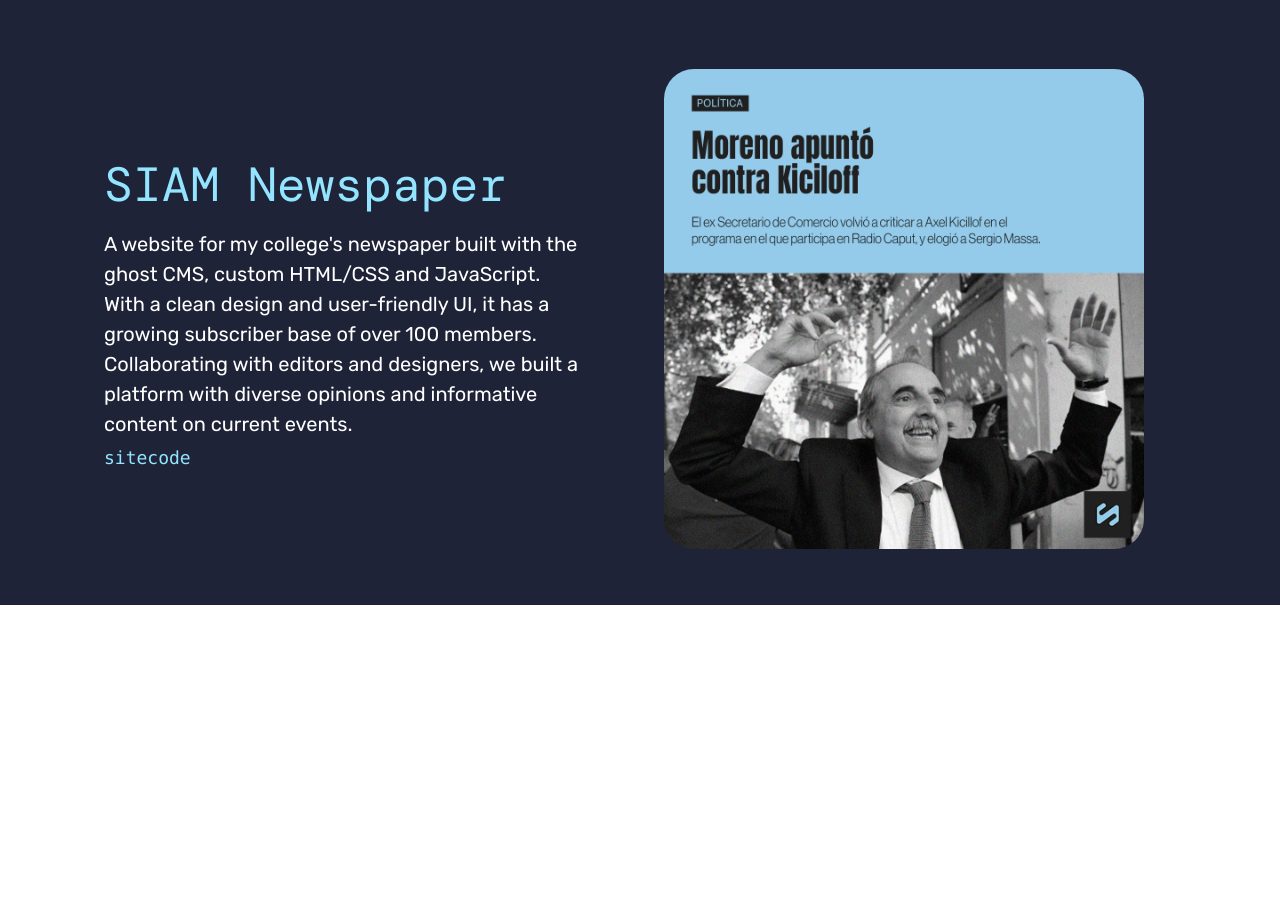
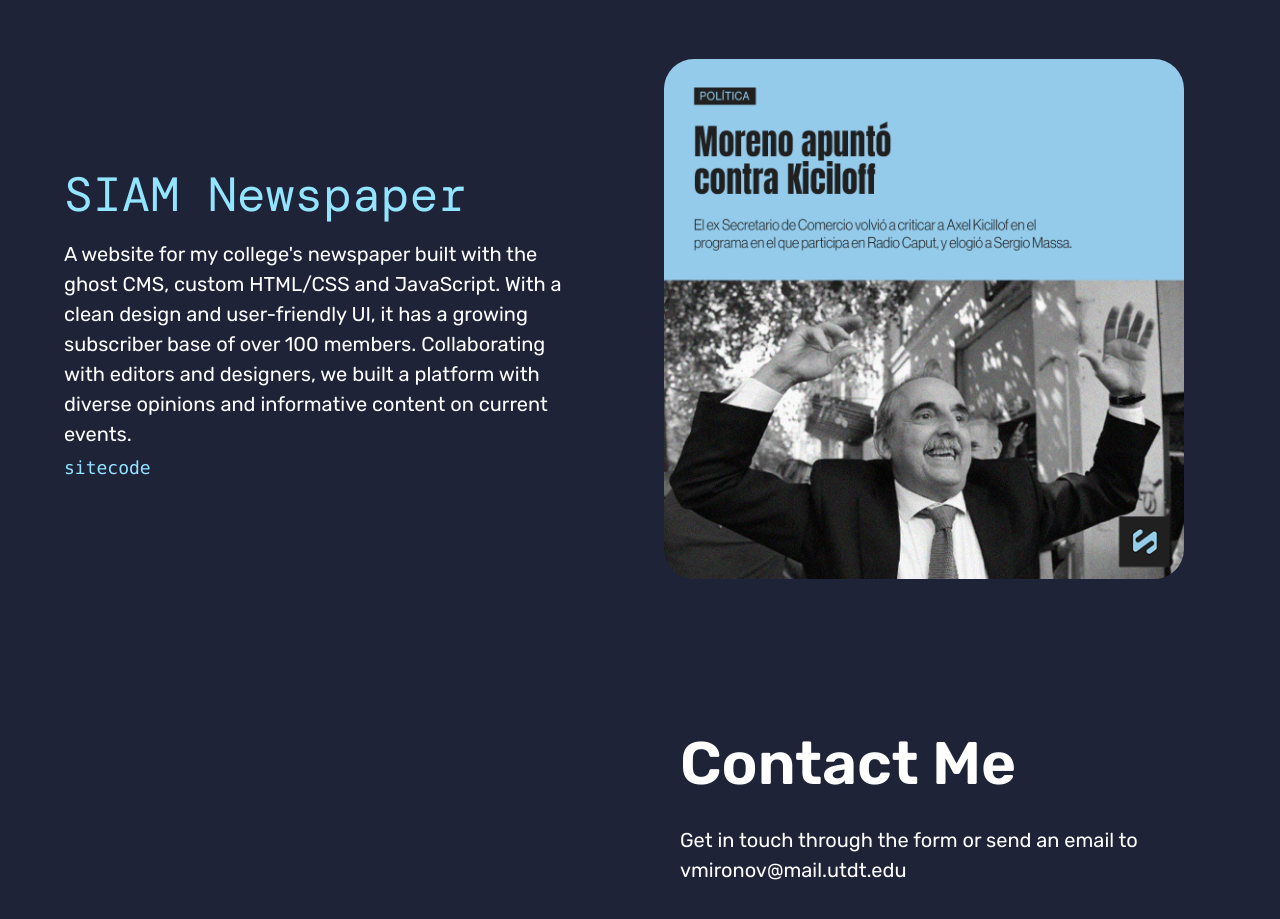
Before and after one commit to VarSiv/portfolio, a React (Create React App) app: page / in a window 1280 px wide. Shown: the part 1313-2232 px from the top of the page. Before the commit the page ends 1918 px from the top, so only its background shows below. Built offline with nearby package versions, Linux system fonts and the light colour scheme; a web font is replaced by a local one.

Commit message:
started contact form and misc fixes

```diff
--- a/src/App.js
+++ b/src/App.js
@@ -4,6 +4,8 @@ import Navbar from './components/navbar';
 import Hero from './components/hero';
 import Skills from './components/skills';
 import Projects from './components/projects';
+import Contact from './components/contact';
+
 import { ChakraProvider, Box } from '@chakra-ui/react'
 export const TEXT_BLUE = '#92E4FF';
 export const LINE_BLUE = '#9EDCFB';
@@ -20,6 +22,7 @@ function App() {
         <Hero language={language} />
         <Skills language={language}/>
         <Projects language={language}/>
+        <Contact language={language}/>
       </Box>
     </ChakraProvider>
   );
--- /dev/null
+++ b/src/components/contact.js
@@ -0,0 +1,30 @@
+import React from "react";
+import { Flex, VStack, Heading, Text, Button, Image, Box } from '@chakra-ui/react'
+import translations from '../translations.json';
+import siam from '../images/siam.png';
+import { LINE_BLUE, TEXT_BLUE } from "../App";
+import { TextButton } from "./navbar";
+
+export const Contact = ({ language }) => {
+
+
+    const getTranslation = (key) => {
+        return translations[language]?.[key] || key;
+    };
+
+    return (
+        <Flex maxW="6xl" w="full" flexDir={'row'} alignItems="center" justifyContent="space-between" mx="auto" marginTop={100}>
+            <VStack width='50%' height='50%' p={10} alignItems="left" alignSelf="center">
+
+            </VStack>
+            <VStack width='50%' height='50%' p={10} alignItems="left" alignSelf="center">
+                <Text fontSize={"6xl"} fontWeight={'semibold'} color="white" className="font-rubik" paddingBottom={2} marginBottom={0}>
+                   { getTranslation('contact-me')}
+                </Text>
+                <Text fontSize='20px' color="white" className="font-rubik">{getTranslation('contact-text')}</Text>
+            </VStack>
+        </Flex>
+    )
+}
+
+export default Contact;
--- a/src/components/navbar.js
+++ b/src/components/navbar.js
@@ -41,7 +41,7 @@ export const Navbar = ({ language, toggleLanguage }) => {
   const navItems = [
     { key: 'resume', onClick: handleDownload },
     { key: 'projects', onClick: () => {} },
-    { key: 'contactMe', onClick: () => {} },
+    { key: 'contact', onClick: () => {} },
   ];
 
   return (
--- a/src/components/projects.js
+++ b/src/components/projects.js
@@ -5,25 +5,6 @@ import siam from '../images/siam.png';
 import { LINE_BLUE, TEXT_BLUE } from "../App";
 import { TextButton } from "./navbar";
 
-const SkillCard = ({ image, altText }) => (
-    <Box
-        bg={`${LINE_BLUE}1A`}
-        color="white"
-        py={3}
-        px={4}
-        borderRadius={10}
-        boxShadow="md"
-        border="1px"
-        borderColor={LINE_BLUE}
-        m={5}
-      fontFamily="mono"
-      fontWeight="normal"
-      _hover=""
-      height="200px"
-      width="200px"
-    >
-    </Box>
-  );
 
 export const Projects = ({ language }) => {
 
@@ -37,12 +18,12 @@ export const Projects = ({ language }) => {
     return (
         <Flex maxW="6xl" w="full" flexDir={["column", "column", "row"]} alignItems="center" justifyContent="space-between" mx="auto" marginTop={100}>
             <VStack alignItems="center" w={["full", "full", "100%"]} mb={[8, 0, 0]} pr={[0, 0, 8]} spacing={0}>
-                <Text fontSize={"6xl"} fontWeight={'semibold'} color="white" className="font-rubik" paddingBottom={2} marginBottom={30}>
+                <Text fontSize={"6xl"} fontWeight={'semibold'} color="white" className="font-rubik" paddingBottom={2} marginBottom={10}>
                     {capitalizeFirstLetter(getTranslation('projects'))}
                 </Text>
 
                 <Flex>
-                    <VStack width='50%' height='50%' p={10} alignItems="left" alignSelf="center">
+                    <VStack width='50%' height='50%' pr={10} alignItems="left" alignSelf="center">
                         <Text fontSize="5xl" color={TEXT_BLUE} className="font-mono">{getTranslation('siam-news')}</Text>
                         <Text fontSize='20px' color="white" className="font-rubik">{getTranslation('siam-desc')}</Text>
                         <Flex>
@@ -60,7 +41,7 @@ export const Projects = ({ language }) => {
                             />
                         </Flex>
                     </VStack>
-                    <Box width='50%' height='50%' p={10}>
+                    <Box width='50%' height='50%' pl={10}>
                         <Image src={siam} alt='Siam Revista example' maxWidth="100%" maxHeight="100%" objectFit="contain" borderRadius={30}/>
                     </Box>
                 </Flex>
--- a/src/components/skills.js
+++ b/src/components/skills.js
@@ -47,7 +47,7 @@ export const Skills = ({ language }) => {
     return (
         <Flex maxW="6xl" w="full" flexDir={["column", "column", "row"]} alignItems="center" justifyContent="space-between" mx="auto" marginTop={100}>
             <VStack alignItems="center" w={["full", "full", "100%"]} mb={[8, 0, 0]} pr={[0, 0, 8]} spacing={0}>
-                <Text fontSize={"6xl"} fontWeight={'semibold'} color="white" className="font-rubik" paddingBottom={2}>
+                <Text fontSize={"6xl"} fontWeight={'semibold'} color="white" className="font-rubik" paddingBottom={7}>
                     {getTranslation('skills')}
                 </Text>
                 <Flex>
--- a/src/translations.json
+++ b/src/translations.json
@@ -2,7 +2,7 @@
   "en": {
     "resume": "resume",
     "projects": "projects",
-    "contactMe": "contact",
+    "contact": "contact",
     "myname": "Hello, my name is",
     "heroSubheading": "I'm a front-end web and mobile developer based in Argentina ",
     "resumeButton": "My Resume",
@@ -11,12 +11,15 @@
     "siam-news": "SIAM Newspaper",
     "siam-desc": "A website for my college's newspaper built with the ghost CMS, custom HTML/CSS and JavaScript. With a clean design and user-friendly UI, it has a growing subscriber base of over 100 members. Collaborating with editors and designers, we built a platform with diverse opinions and informative content on current events.",
     "site": "site",
-    "code": "code"
+    "code": "code",
+    "contact-me": "Contact Me",
+    "contact-text": "Get in touch through the form or send an email to vmironov@mail.utdt.edu"
+
   },
   "esp": {
     "resume": "curriculum",
     "projects": "proyectos",
-    "contactMe": "contactame",
+    "contact": "contactame",
     "myname": "Soy Varvara Mironov",
     "heroSubheading": "Una desarrolladora front-end creando experiencias móviles y web",
     "resumeButton": "Mi Currículum",
@@ -25,6 +28,8 @@
     "siam-news": "Revista SIAM",
     "siam-desc": "A website for my college's newspaper built with the ghost CMS, custom HTML/CSS and JavaScript. With a clean design and user-friendly UI, it has a growing subscriber base of over 100 members. Collaborating with editors and designers, we built a platform with diverse opinions and informative content on current events.",
     "site": "sitio",
-    "code": "código"
+    "code": "código",
+    "contact-me": "Contactame",
+    "contact-text": "Get in touch through the form or send an email to vmironov@mail.utdt.edu"
   }
 }
```
